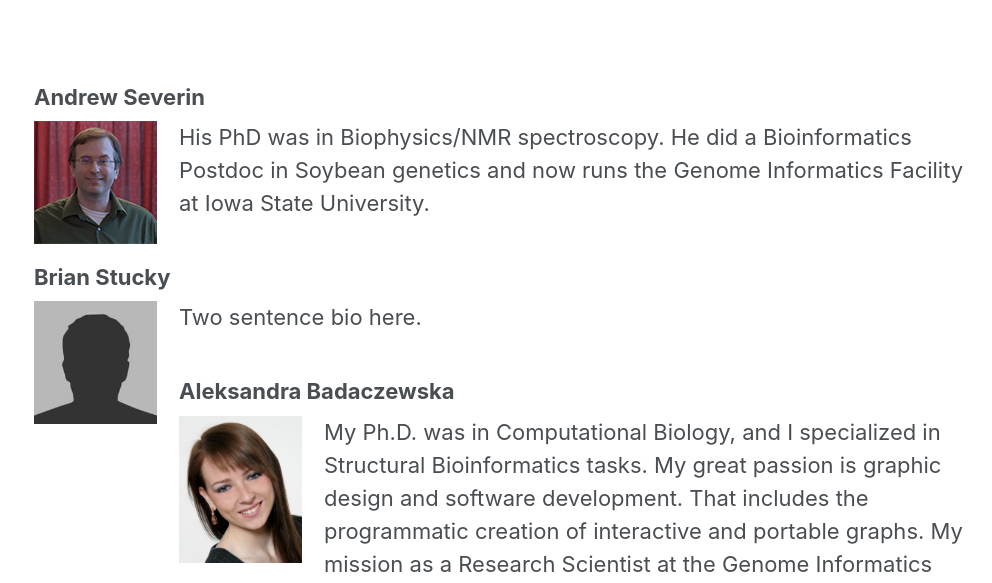
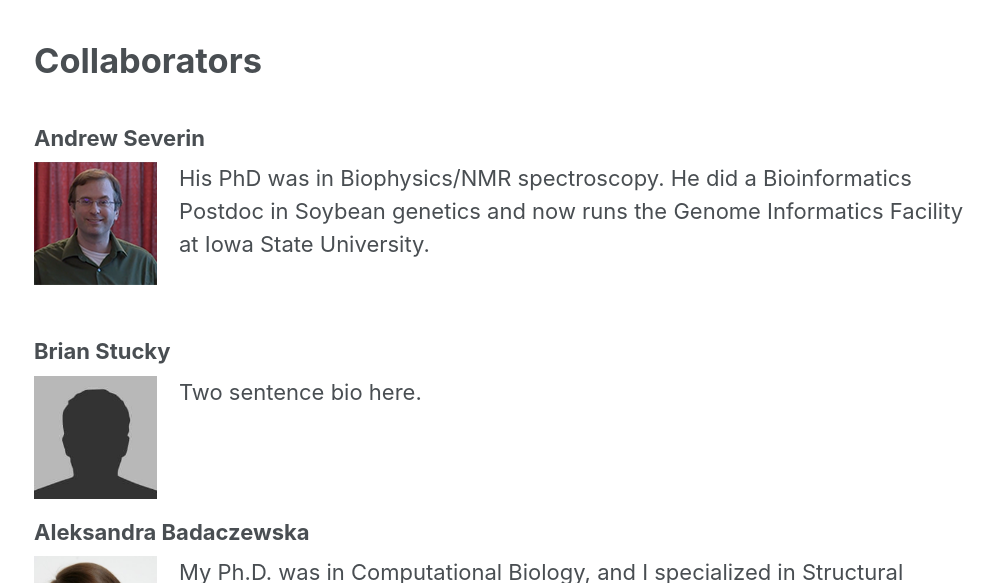
Before and after one commit to SharuPaul/AI-workbook, a Jekyll site: the page built from _pages/people.md, in a window 1280 px wide and 900 px high, cut to the strip 317-900 px from the top of the window. Shown: the whole strip, without its empty margins (288-1280 px from the left). Built offline with Jekyll 4.4.1, drawn with Linux system fonts in a browser that asks for light colours; cached includes are drawn as plain includes; nearby versions of some CDN libraries; comment, search, counter and statistics services are not loaded.

Commit message:
fixed formatting issue of too short bio

```diff
--- a/_pages/people.md
+++ b/_pages/people.md
@@ -9,18 +9,23 @@ header:
 
 
 ---
+# Collaborators
+
 
 ### Andrew Severin
 
 ![Andrew](../assets/images/people/Andrew.png){: .align-left}
 His PhD was in Biophysics/NMR spectroscopy. He did a Bioinformatics Postdoc in Soybean genetics and now runs the Genome Informatics Facility at Iowa State University.
-
+<br>
+<br>
 
 ### Brian Stucky
 
 ![Brian Stucky](../assets/images/people/profile.jpg){: .align-left-profile }
 Two sentence bio here.
-
+<br>
+<br>
+<br>
 
 ### Aleksandra Badaczewska
 
```
